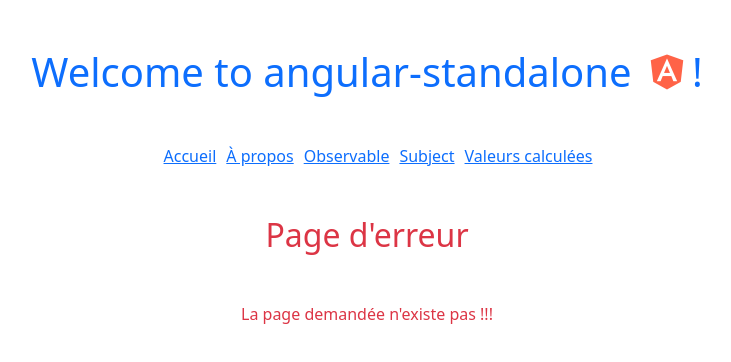
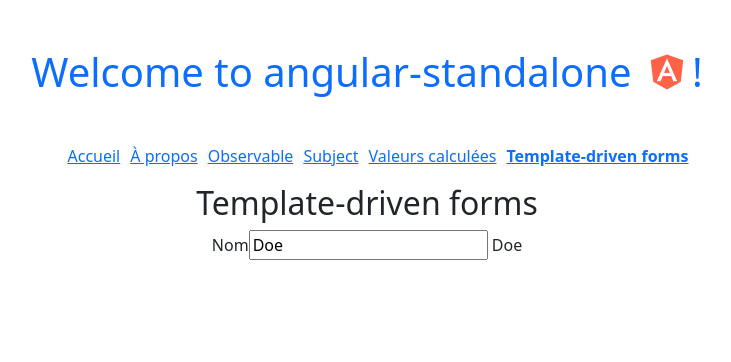
Before and after one commit to Achreftun/angular-standalone, an Angular app: page /formulaire in a window 1280 px wide. Before the commit this address led to /not-found. Shown: the top 362 px of the page, without its empty margins (273-1004 px from the left). Built offline with nearby package versions, Linux system fonts and the light colour scheme.

Commit message:
Two way binding without ngModel

```diff
--- a/src/app/app.routes.ts
+++ b/src/app/app.routes.ts
@@ -9,6 +9,7 @@
 import { CalculComponent } from './components/calcul/calcul';
 import { TableauComponent } from './components/tableau/tableau';
 import { NotFoundComponent } from './components/not-found/not-found';
+import { FormulaireSimpleComponent } from './components/formulaire-simple/formulaire-simple';
 
 // ici on définit les routes de nos composants
 export const routes: Routes = [
@@ -22,6 +23,7 @@
     { path: 'observable', component: ObservableComponent },
     { path: 'subject', component: SubjectComponent },
     { path: 'computed', component: ComputedComponent },
+    { path: 'formulaire', component: FormulaireSimpleComponent },
     // à placer en dernier
     // { path: '**', component: NotFoundComponent },
     { path: 'not-found', component: NotFoundComponent },
--- a/src/app/components/about/about.html
+++ b/src/app/components/about/about.html
@@ -181,3 +181,16 @@
         Aller au composant adresse
     </button>
 </div>
+<h2>Pipes (CommonModule)</h2>
+<p>{{ title | uppercase }}</p>
+<p>{{ aujourdhui | date:'d MMM y' }}</p>
+<p>{{ aujourdhui | date:'d MMM y' | uppercase }}</p>
+<p>{{ title | getchar }}</p>
+<p>{{ title | getchar:2 }}</p>
+<ul>
+    @for (elt of numbers | evenvalue; track $index) {
+    <li>
+        {{ elt }}
+    </li>
+    }
+</ul>
--- a/src/app/components/about/about.ts
+++ b/src/app/components/about/about.ts
@@ -2,10 +2,12 @@
 import Stagiaire from '../../classes/stagiaire';
 import { CommonModule } from '@angular/common';
 import { Router, RouterLink } from "@angular/router";
+import { GetCharPipe } from "../../pipes/get-char-pipe";
+import { EvenValuePipe } from "../../pipes/even-value-pipe";
 
 @Component({
   selector: 'app-about',
-  imports: [CommonModule, RouterLink],
+  imports: [CommonModule, RouterLink, GetCharPipe, EvenValuePipe],
   templateUrl: './about.html',
   styleUrl: './about.css',
 })
@@ -33,6 +35,7 @@
   lastname = "Mitroglou"
   ville = "Toulouse"
   codePostal = "31000"
+  aujourdhui = Date.now()
   constructor(private router: Router) { }
   // méthodes
   afficherBonjour() {
--- /dev/null
+++ b/src/app/components/formulaire-simple/formulaire-simple.html
@@ -0,0 +1,12 @@
+<h2>Template-driven forms</h2>
+<div>
+    <label for="nom">Nom</label>
+    <input
+    type="text"
+    id="nom"
+    #entry
+    [value]="nom"
+    (input)="updateNom(entry.value)"
+    >
+    {{ nom }}
+</div>
--- /dev/null
+++ b/src/app/components/formulaire-simple/formulaire-simple.ts
@@ -0,0 +1,17 @@
+import { Component } from '@angular/core';
+
+@Component({
+  selector: 'app-formulaire-simple',
+  imports: [],
+  templateUrl: './formulaire-simple.html',
+  styleUrl: './formulaire-simple.css',
+})
+export class FormulaireSimpleComponent {
+  nom = 'Doe'
+  updateNom(value: string) {
+    this.nom = value
+  }
+  // updateNom(event: Event) {
+  //   this.nom = (event.target as HTMLInputElement).value
+  // }
+}
--- a/src/app/components/menu/menu.html
+++ b/src/app/components/menu/menu.html
@@ -15,5 +15,8 @@
         <li routerLinkActive="active">
             <a routerLink="/computed">Valeurs calculées</a>
         </li>
+        <li routerLinkActive="active">
+            <a routerLink="/formulaire">Template-driven forms</a>
+        </li>
     </ul>
 </nav>
--- /dev/null
+++ b/src/app/pipes/even-value-pipe.ts
@@ -0,0 +1,12 @@
+import { Pipe, PipeTransform } from '@angular/core';
+
+@Pipe({
+  name: 'evenvalue',
+})
+export class EvenValuePipe implements PipeTransform {
+
+  transform(values: number[]): number[] {
+    return values.filter(v => v % 2 == 0);
+  }
+
+}
--- /dev/null
+++ b/src/app/pipes/get-char-pipe.ts
@@ -0,0 +1,13 @@
+import { Pipe, PipeTransform } from '@angular/core';
+
+@Pipe({
+  name: 'getchar',
+})
+export class GetCharPipe implements PipeTransform {
+
+  transform(value: string, ...args: number[]): string {
+    const pos = args[0] ?? 0
+    return value[pos];
+  }
+
+}
```
Also changed, not shown: src/app/components/formulaire-simple/formulaire-simple.css (added), 1 other file (tests, documents, lock files or other folders).
